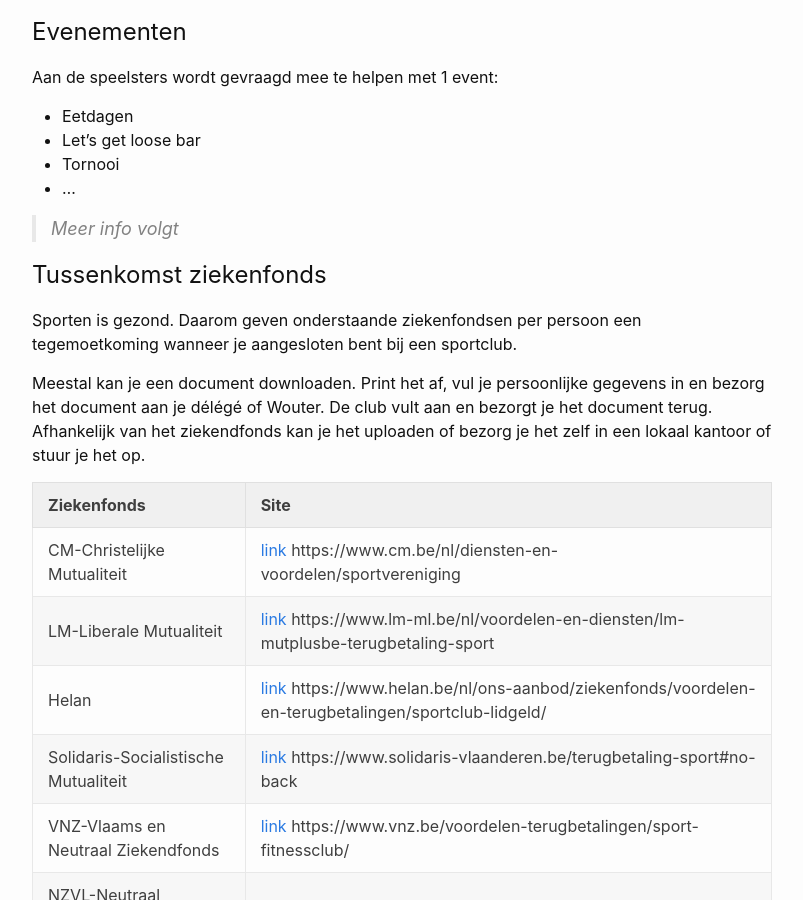
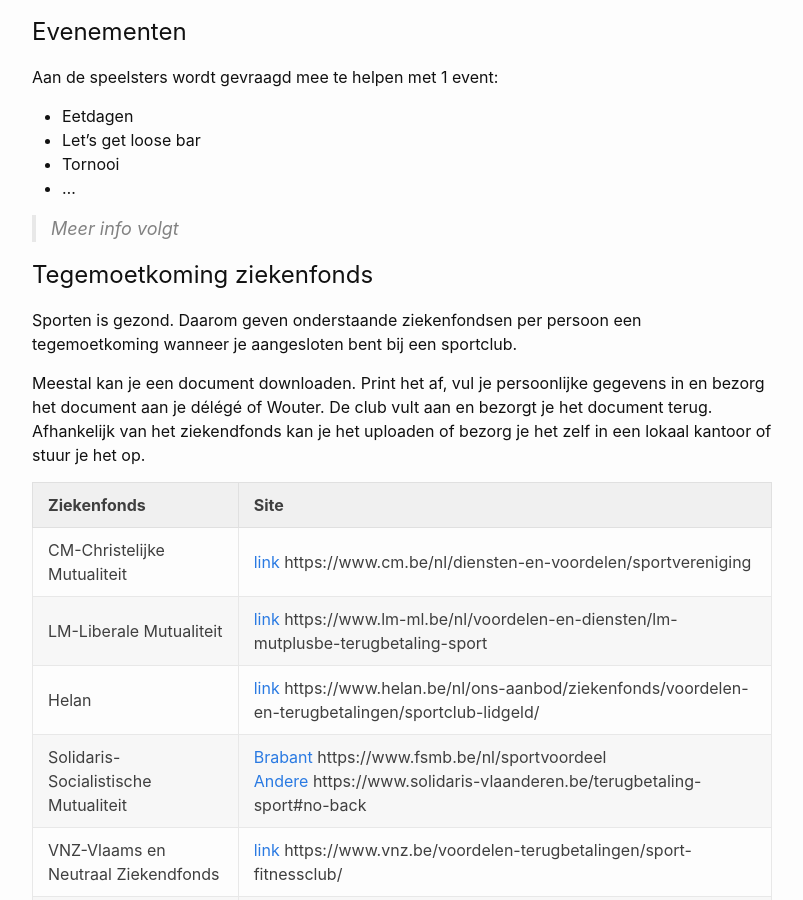
Before and after one commit to mu20-haacht/mu20-haacht.github.io, a Jekyll site: the page built from index.md, in a window 1280 px wide and 900 px high, scrolled down 2700 px. Shown: the whole window, without its empty margins (238-1041 px from the left). Built offline with Jekyll 4.4.1, drawn with Linux system fonts in a browser that asks for light colours.

Commit message:
Update ziekenfonds links for sport club membership

```diff
--- a/index.md
+++ b/index.md
@@ -107,7 +107,7 @@ Aan de speelsters wordt gevraagd mee te helpen met 1 event:
 > Meer info volgt
 
 
-## Tussenkomst ziekenfonds
+## Tegemoetkoming ziekenfonds
 
 Sporten is gezond. Daarom geven onderstaande ziekenfondsen per persoon een tegemoetkoming wanneer je aangesloten bent bij een sportclub.
 
@@ -121,6 +121,6 @@ Ziekenfonds | Site
 CM-Christelijke Mutualiteit | [link](https://www.cm.be/nl/diensten-en-voordelen/sportvereniging) https://www.cm.be/nl/diensten-en-voordelen/sportvereniging
 LM-Liberale Mutualiteit| [link](https://www.lm-ml.be/nl/voordelen-en-diensten/lm-mutplusbe-terugbetaling-sport) https://www.lm-ml.be/nl/voordelen-en-diensten/lm-mutplusbe-terugbetaling-sport
 Helan| [link](https://www.helan.be/nl/ons-aanbod/ziekenfonds/voordelen-en-terugbetalingen/sportclub-lidgeld/) https://www.helan.be/nl/ons-aanbod/ziekenfonds/voordelen-en-terugbetalingen/sportclub-lidgeld/
-Solidaris-Socialistische Mutualiteit| [link](https://www.solidaris-vlaanderen.be/terugbetaling-sport#no-back) https://www.solidaris-vlaanderen.be/terugbetaling-sport#no-back
+Solidaris-Socialistische Mutualiteit| [Brabant](https://www.fsmb.be/nl/sportvoordeel) https://www.fsmb.be/nl/sportvoordeel <br> [Andere](https://www.solidaris-vlaanderen.be/terugbetaling-sport#no-back) https://www.solidaris-vlaanderen.be/terugbetaling-sport#no-back
 VNZ-Vlaams en Neutraal Ziekendfonds| [link](https://www.vnz.be/voordelen-terugbetalingen/sport-fitnessclub/) https://www.vnz.be/voordelen-terugbetalingen/sport-fitnessclub/
 NZVL-Neutraal Ziekenfonds Vlaanderen| [link](https://www.nzvl.be/ons-aanbod/ziekenfonds/diensten-en-voordelen-van-a-z/sport-en-medische-sportkeuring) https://www.nzvl.be/ons-aanbod/ziekenfonds/diensten-en-voordelen-van-a-z/sport-en-medische-sportkeuring
```
